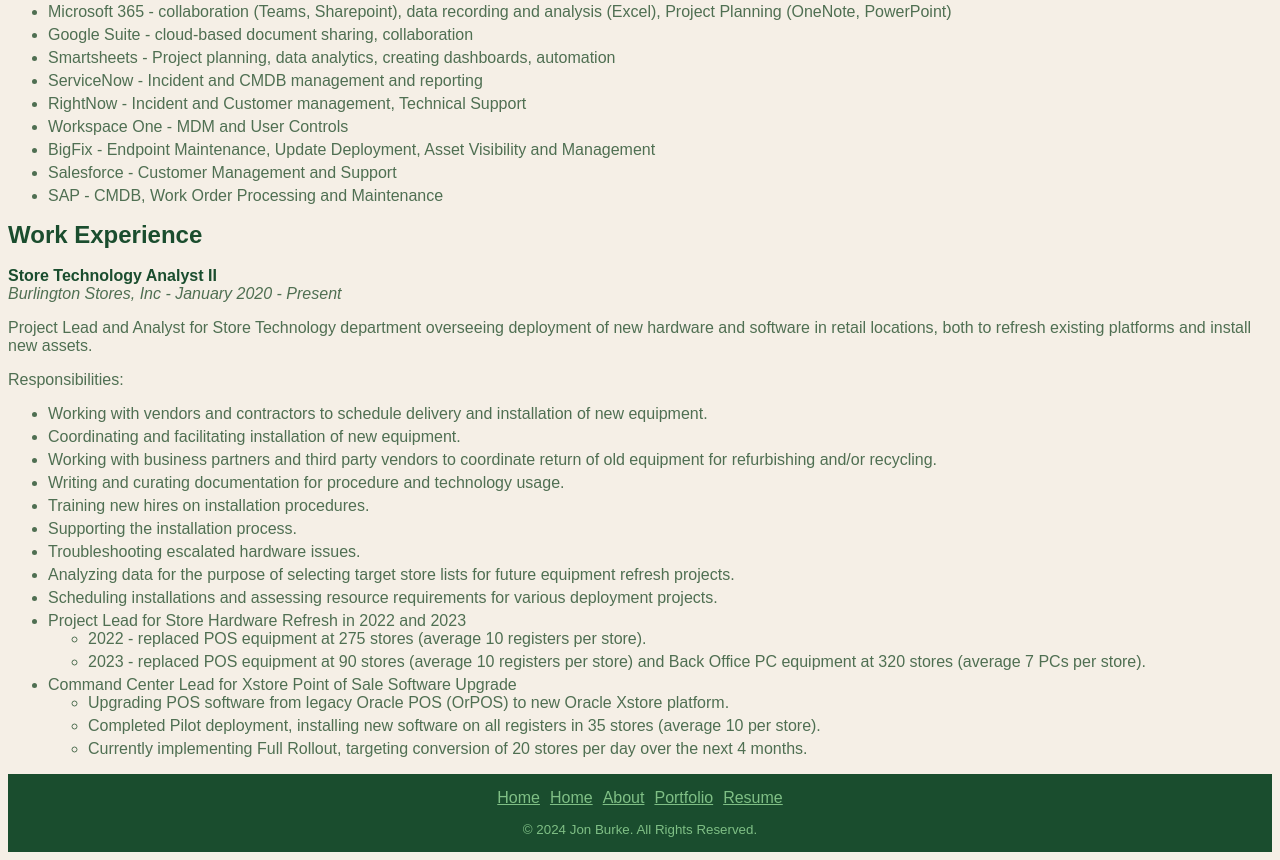
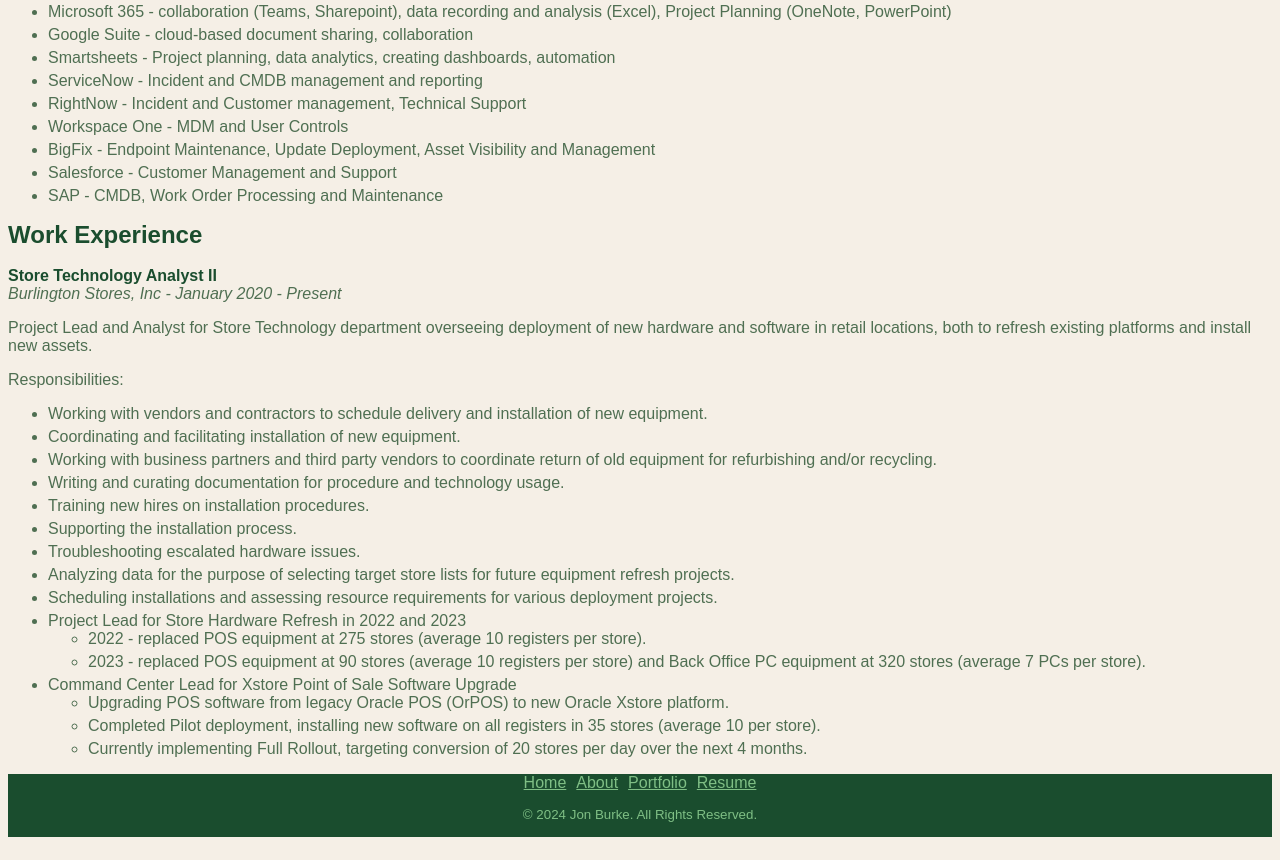
Before and after one commit to Eurkos-me/html-portfolio, a plain HTML site: page public/resume.html in a window 1280 px wide. Shown: the part 483-1343 px from the top of the page. Drawn offline with Linux system fonts and the light colour scheme.

Commit message:
Update resume.html

```diff
--- a/public/resume.html
+++ b/public/resume.html
@@ -86,7 +86,7 @@
 
     </body>
     <footer>
-        <div><br /><a class="menu" style="color: #7fbf85; font-size: 12pt;" href="../index.html">Home</a><a class="menu" style="color: #7fbf85; font-size: 12pt;" href="../index.html">Home</a><a class="menu" style="color: #7fbf85; font-size: 12pt;" href="./about.html">About</a><a class="menu" style="color: #7fbf85; font-size: 12pt;" href="./portfolio.html">Portfolio</a><a class="menu" style="color: #7fbf85; font-size: 12pt;" href="./resume.html">Resume</a></div>
+        <div><a class="menu" style="color: #7fbf85; font-size: 12pt;" href="../index.html">Home</a><a class="menu" style="color: #7fbf85; font-size: 12pt;" href="./about.html">About</a><a class="menu" style="color: #7fbf85; font-size: 12pt;" href="./portfolio.html">Portfolio</a><a class="menu" style="color: #7fbf85; font-size: 12pt;" href="./resume.html">Resume</a></div>
         <div><br />© 2024 Jon Burke. All Rights Reserved.<br /><br /></div>
     </footer>
 </html>
```
